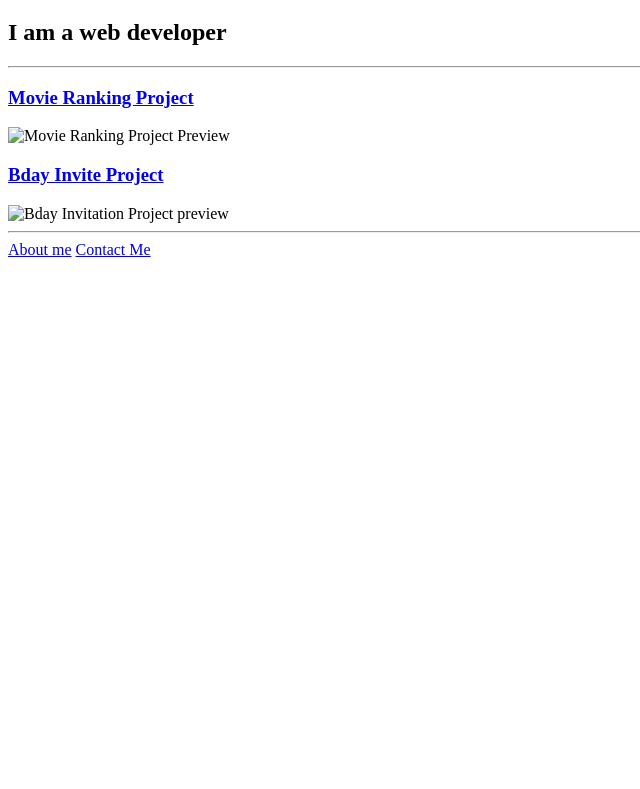
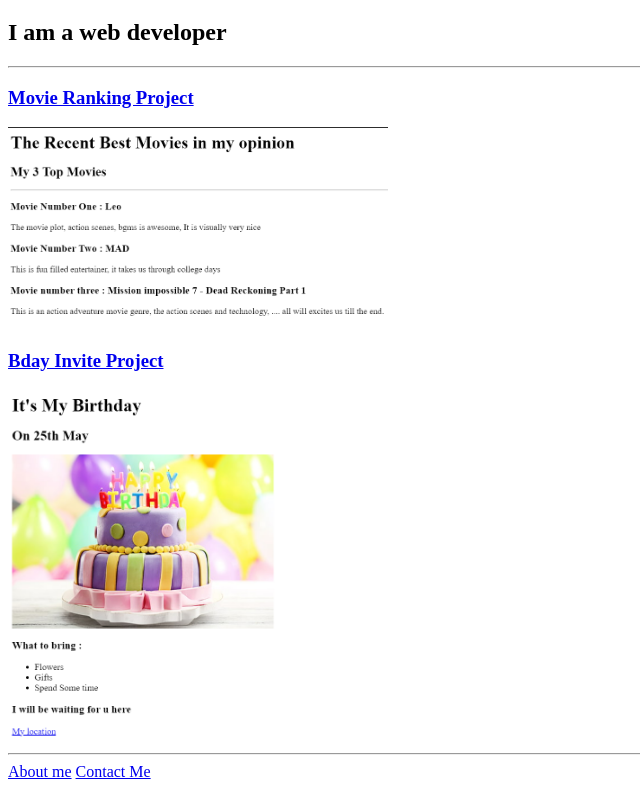
Before and after one commit to tabjulagagan/html-portfolio, a plain HTML site: page index.html in a window 1280 px wide. Shown: the part 61-850 px from the top of the page, without its empty margins (0-640 px from the left). Before the commit the page ends 800 px from the top, so only its background shows below. Drawn offline with Linux system fonts and the light colour scheme.

Commit message:
index.html

```diff
--- a/index.html
+++ b/index.html
@@ -12,11 +12,11 @@
     <h1>Gagan's Portfolio</h1>
     <h2>I am a web developer</h2>
     <hr/>
-    <h3><a href="../4.3 HTML Porfolio Project/public/movie-ranking.html">Movie Ranking Project</a></h3>
-    <img src = "../4.3 HTML Porfolio Project/assets/images/top3-movies-list.png" height = "200" alt="Movie Ranking Project Preview"/>
+    <h3><a href="../public/movie-ranking.html">Movie Ranking Project</a></h3>
+    <img src = "../assets/images/top3-movies-list.png" height = "200" alt="Movie Ranking Project Preview"/>
 
-    <h3><a href="../4.3 HTML Porfolio Project/public/birthday-invite.html">Bday Invite Project</a></h3>
-    <img src = "../4.3 HTML Porfolio Project/assets/images/My-bday-invite.png" height = "350" alt="Bday Invitation Project preview"/>
+    <h3><a href="../public/birthday-invite.html">Bday Invite Project</a></h3>
+    <img src = "../assets/images/My-bday-invite.png" height = "350" alt="Bday Invitation Project preview"/>
     <hr/>
     <a href="../4.3 HTML Porfolio Project/public/about.html" >About me</a>
     <a href="./public/contact.html">Contact Me</a>
```
